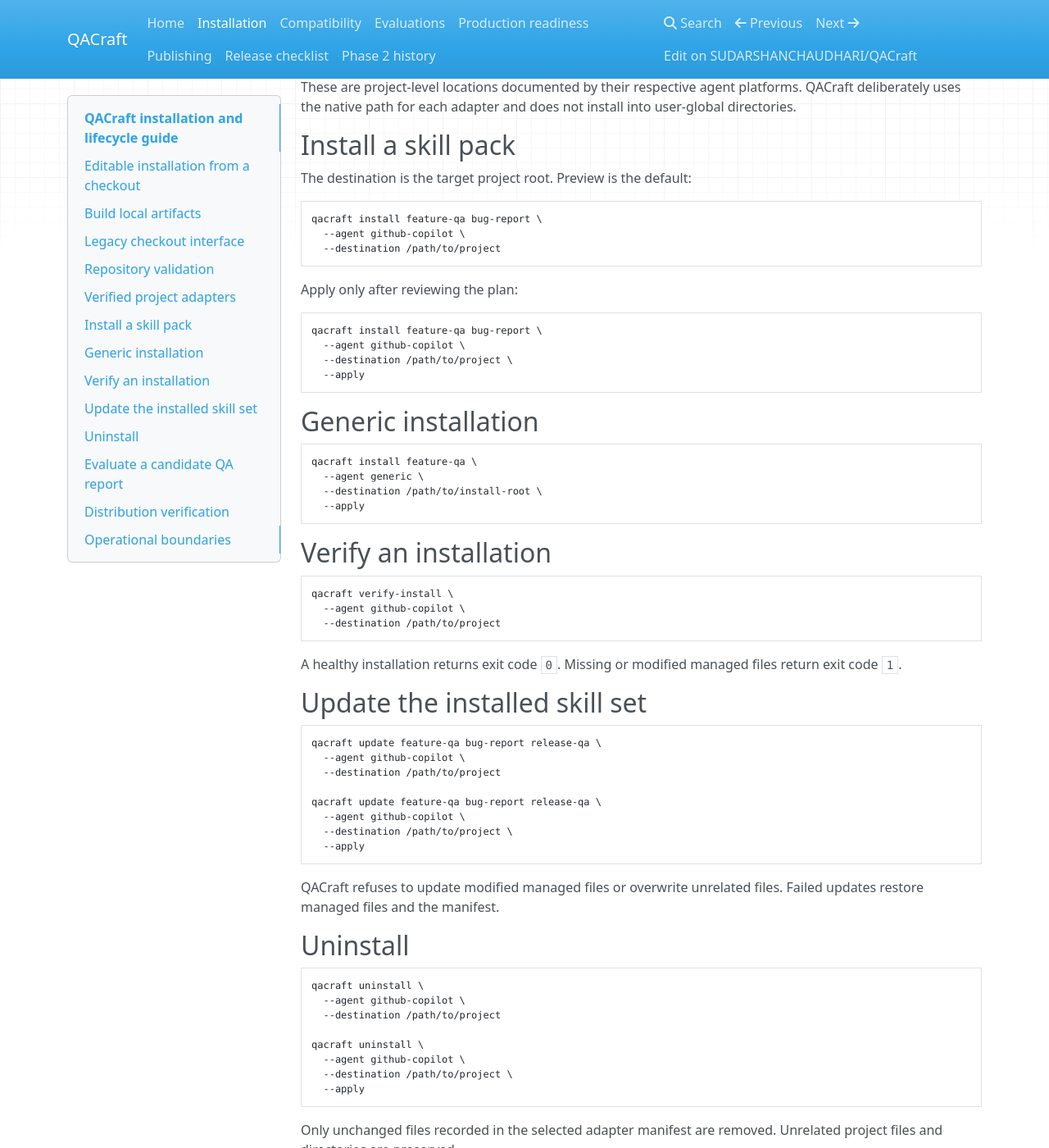
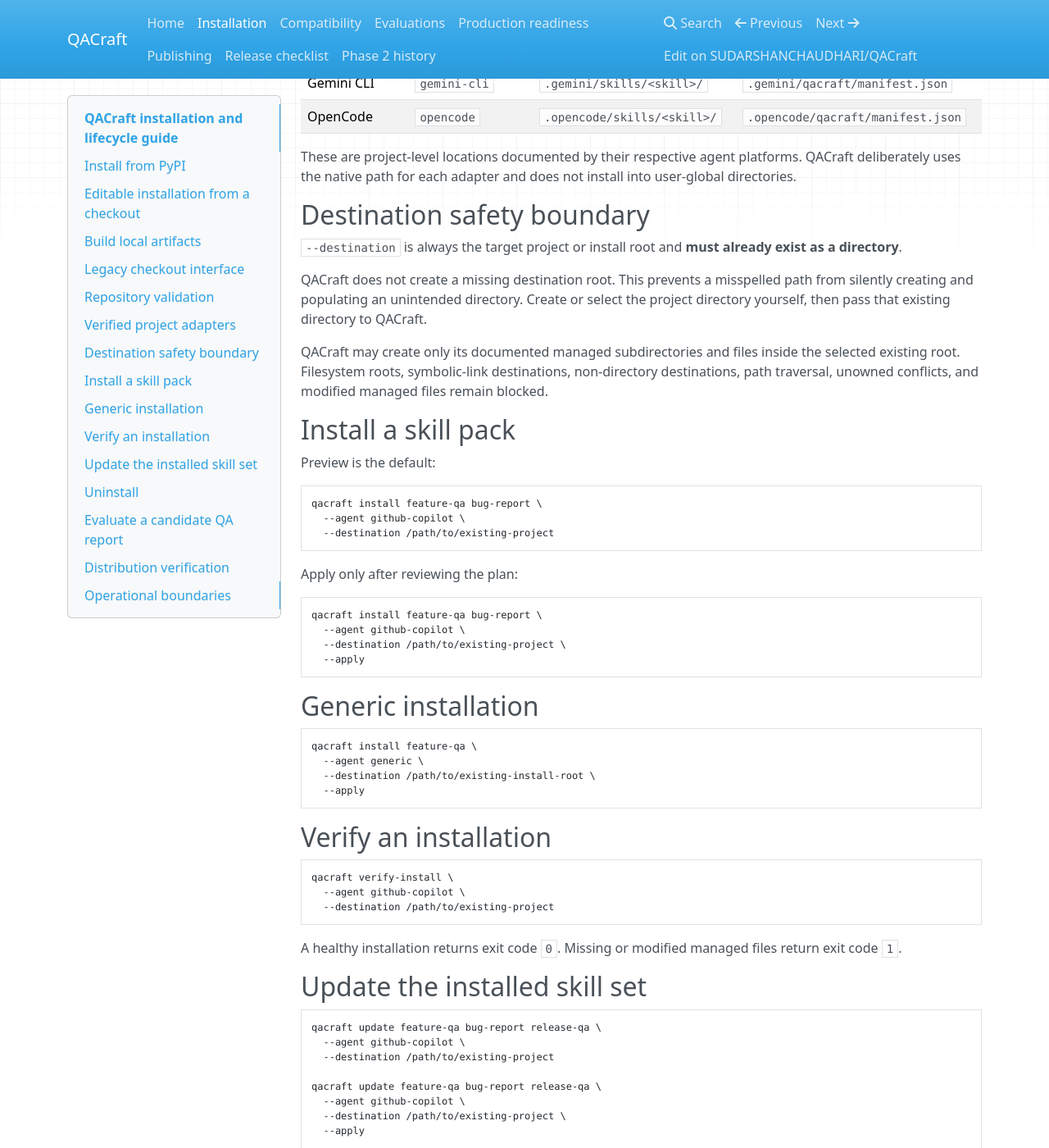
Before and after one commit to SUDARSHANCHAUDHARI/QACraft, an MkDocs documentation site: the page built from docs/INSTALLATION.md, in a window 1280 px wide and 1400 px high, scrolled down 1618 px. Shown: the whole window at 82% size. Built offline with MkDocs 1.6.1, drawn with Linux system fonts in a browser that asks for light colours; nearby versions of some CDN libraries; some of the changed text lies outside the part shown.

Commit message:
docs: require an existing project destination

````diff
--- a/docs/INSTALLATION.md
+++ b/docs/INSTALLATION.md
@@ -1,6 +1,13 @@
 # QACraft installation and lifecycle guide
 
-QACraft 1.4.0 has no third-party runtime dependencies and requires Python 3.10 or newer.
+QACraft 1.4.1 has no third-party runtime dependencies and requires Python 3.10 or newer.
+
+## Install from PyPI
+
+```bash
+python3 -m pip install qacraft==1.4.1
+qacraft doctor
+```
 
 ## Editable installation from a checkout
 
@@ -72,14 +77,22 @@
 
 These are project-level locations documented by their respective agent platforms. QACraft deliberately uses the native path for each adapter and does not install into user-global directories.
 
+## Destination safety boundary
+
+`--destination` is always the target project or install root and **must already exist as a directory**.
+
+QACraft does not create a missing destination root. This prevents a misspelled path from silently creating and populating an unintended directory. Create or select the project directory yourself, then pass that existing directory to QACraft.
+
+QACraft may create only its documented managed subdirectories and files inside the selected existing root. Filesystem roots, symbolic-link destinations, non-directory destinations, path traversal, unowned conflicts, and modified managed files remain blocked.
+
 ## Install a skill pack
 
-The destination is the target project root. Preview is the default:
+Preview is the default:
 
 ```bash
 qacraft install feature-qa bug-report \
   --agent github-copilot \
-  --destination /path/to/project
+  --destination /path/to/existing-project
 ```
 
 Apply only after reviewing the plan:
@@ -87,7 +100,7 @@
 ```bash
 qacraft install feature-qa bug-report \
   --agent github-copilot \
-  --destination /path/to/project \
+  --destination /path/to/existing-project \
   --apply
 ```
 
@@ -96,7 +109,7 @@
 ```bash
 qacraft install feature-qa \
   --agent generic \
-  --destination /path/to/install-root \
+  --destination /path/to/existing-install-root \
   --apply
 ```
 
@@ -105,7 +118,7 @@
 ```bash
 qacraft verify-install \
   --agent github-copilot \
-  --destination /path/to/project
+  --destination /path/to/existing-project
 ```
 
 A healthy installation returns exit code `0`. Missing or modified managed files return exit code `1`.
@@ -115,11 +128,11 @@
 ```bash
 qacraft update feature-qa bug-report release-qa \
   --agent github-copilot \
-  --destination /path/to/project
+  --destination /path/to/existing-project
 
 qacraft update feature-qa bug-report release-qa \
   --agent github-copilot \
-  --destination /path/to/project \
+  --destination /path/to/existing-project \
   --apply
 ```
 
@@ -130,11 +143,11 @@
 ```bash
 qacraft uninstall \
   --agent github-copilot \
-  --destination /path/to/project
+  --destination /path/to/existing-project
 
 qacraft uninstall \
   --agent github-copilot \
-  --destination /path/to/project \
+  --destination /path/to/existing-project \
   --apply
 ```
 
@@ -165,7 +178,8 @@
 4. runs `doctor`, `eval-list`, `evaluate`, and `release-check`;
 5. performs an agent install, verification, and uninstall lifecycle;
 6. verifies all declared evaluation fixtures through the installed release check;
-7. confirms unrelated project content remains intact.
+7. confirms unrelated project content remains intact;
+8. confirms preview and apply reject nonexistent destination roots without creating them.
 
 ## Operational boundaries
 
````
Also changed, not shown: other parts of docs/INSTALLATION.md (+2 -4 lines).
